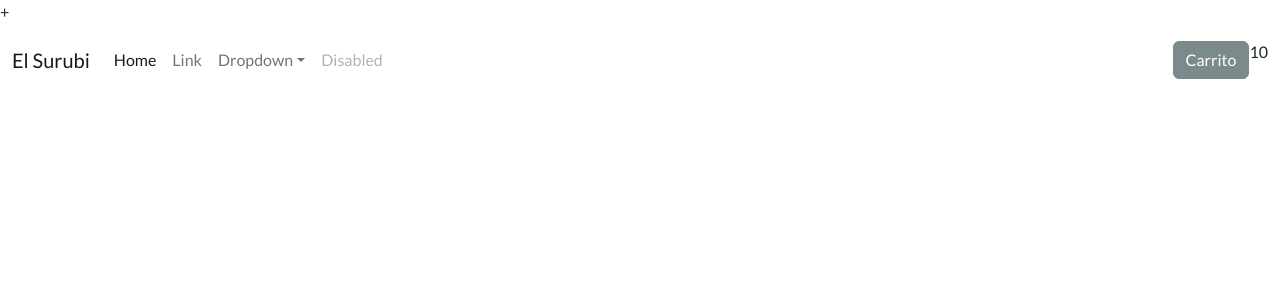
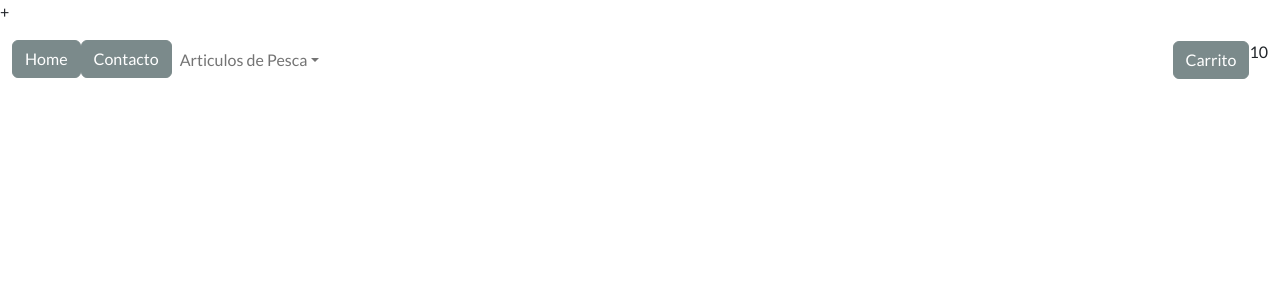
Before and after one commit to Bosterman12/PreEntrega1Bandi, a React (Create React App) app: page / in a window 1280 px wide. Shown: the top 300 px of the page. Built offline with nearby package versions, Linux system fonts and the light colour scheme.

Commit message:
poniendo botones y acciones en el navbar

```diff
--- a/public/index.html
+++ b/public/index.html
@@ -5,9 +5,9 @@
   <meta charset="UTF-8">
   <meta http-equiv="X-UA-Compatible" content="IE=edge">
   <meta name="viewport" content="width=device-width, initial-scale=1.0">
-  <link rel="icon" href="favicon.ico" />+
+  <link rel="icon" href="surubi.jpg" />+
   <link rel="stylesheet" href="https://bootswatch.com/5/flatly/bootstrap.min.css">
-  <title>Ecommerce 44995</title>
+  <title>El Surubi</title>
 </head>
 <body>
 
--- a/src/components/Navbar/Categorias/Categorias.jsx
+++ b/src/components/Navbar/Categorias/Categorias.jsx
@@ -0,0 +1,21 @@
+import React from 'react';
+
+export const Categorias = () => {
+    return (
+
+           <li className="nav-item dropdown">
+            <a className="nav-link dropdown-toggle" href="#" role="button" data-bs-toggle="dropdown" aria-expanded="false">
+              Articulos de Pesca
+            </a>
+            <ul className="dropdown-menu">
+              <li><a className="dropdown-item" href="#">Cañas</a></li>
+              <li><a className="dropdown-item" href="#">Reeles</a></li>
+              <li><a className="dropdown-item" href="#">Equipamiento</a></li>
+              <li><hr className="dropdown-divider" /></li>
+              <li><a className="dropdown-item" href="#">Carnadas</a></li>
+            </ul>
+          </li>
+
+
+    );
+}
--- a/src/components/Navbar/Navbar.jsx
+++ b/src/components/Navbar/Navbar.jsx
@@ -1,37 +1,22 @@
 import React from 'react';
 import { Cartwidget } from '../Cartwidget/Cartwidget';
+import { Categorias } from './Categorias/Categorias';
+import { Secciones } from './Secciones/Secciones';
 
 export const Navbar = ({nombre}) => {
     return (
 
           <nav className="navbar navbar-expand-lg bg-body-tertiary">
     <div className="container-fluid">
-      <a className="navbar-brand" href="#">{nombre}</a>
+
       <button className="navbar-toggler" type="button" data-bs-toggle="collapse" data-bs-target="#navbarSupportedContent" aria-controls="navbarSupportedContent" aria-expanded="false" aria-label="Toggle navigation">
         <span className="navbar-toggler-icon" />
       </button>
       <div className="collapse navbar-collapse" id="navbarSupportedContent">
         <ul className="navbar-nav me-auto mb-2 mb-lg-0">
-          <li className="nav-item">
-            <a className="nav-link active" aria-current="page" href="#">Home</a>
-          </li>
-          <li className="nav-item">
-            <a className="nav-link" href="#">Link</a>
-          </li>
-          <li className="nav-item dropdown">
-            <a className="nav-link dropdown-toggle" href="#" role="button" data-bs-toggle="dropdown" aria-expanded="false">
-              Dropdown
-            </a>
-            <ul className="dropdown-menu">
-              <li><a className="dropdown-item" href="#">Action</a></li>
-              <li><a className="dropdown-item" href="#">Another action</a></li>
-              <li><hr className="dropdown-divider" /></li>
-              <li><a className="dropdown-item" href="#">Something else here</a></li>
-            </ul>
-          </li>
-          <li className="nav-item">
-            <a className="nav-link disabled">Disabled</a>
-          </li>
+
+          <Secciones/>
+          <Categorias/>
         </ul>
         <Cartwidget cantCarrito={10}/>
       </div>
--- a/src/components/Navbar/Secciones/Secciones.jsx
+++ b/src/components/Navbar/Secciones/Secciones.jsx
@@ -0,0 +1,14 @@
+import React from 'react';
+
+export const Secciones = () => {
+    return (
+        <>
+            <li className="nav-item">
+            <button className="btn btn-dark">Home</button>
+          </li>
+          <li className="nav-item">
+            <button className="btn btn-dark">Contacto</button>
+            </li>
+        </>
+    );
+}
```
Also changed, not shown: public/surubi.jpg (added).
